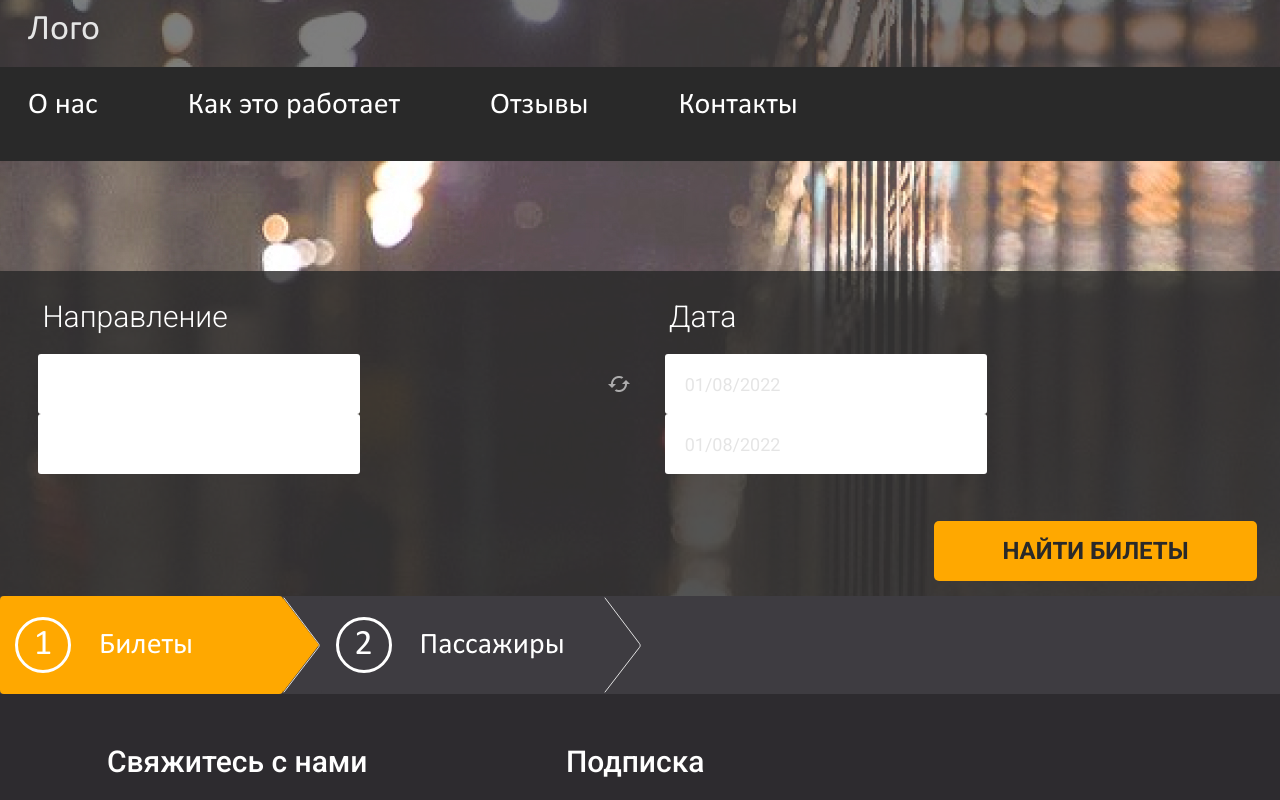
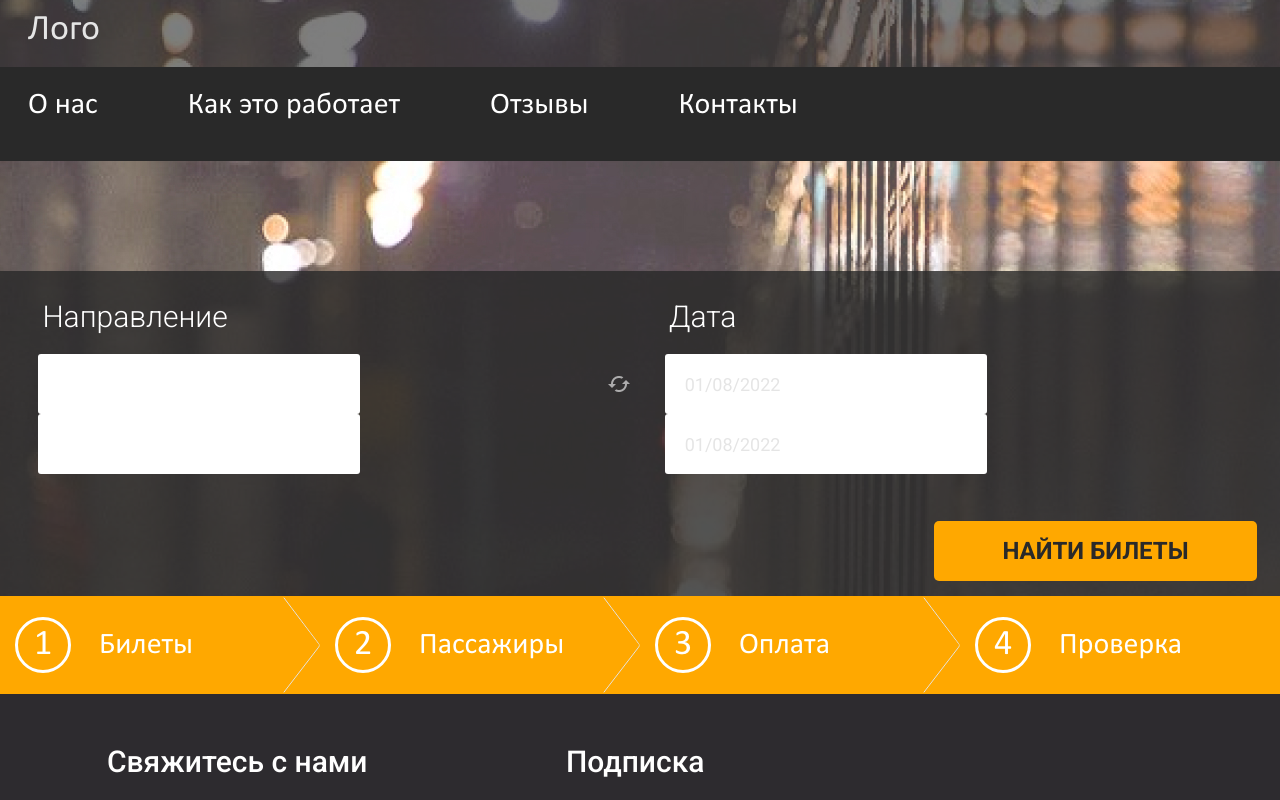
Before and after one commit to r616on/Frontend_Diploma_React, a React (Create React App) app: page / in a window 1280 px wide. Shown: the top 800 px of the page. Built offline with nearby package versions, Linux system fonts and the light colour scheme.

Commit message:
StatusSteps__done

```diff
--- a/src/components/molecules/StatusSteps/StatusSteps.js
+++ b/src/components/molecules/StatusSteps/StatusSteps.js
@@ -1,32 +1,55 @@
 import React from "react";
 // import { Link } from "react-router-dom";
+import classNames from "classnames";
 import "./style.scss";
 
-function StatusSteps() {
-  console.log(Math.sqrt(37.5 * 37.5 + 49 * 49));
+function StatusSteps({ step = 1 }) {
   return (
     <div className="status-steps">
       <div className="status-steps__background ">
         <div className="status-steps__background-left"></div>
-        <div className="status-steps__background-right"></div>
+        <div
+          className="status-steps__background-right"
+          style={step > 3 ? { backgroundColor: "#ffa800" } : null}
+        ></div>
       </div>
       <div className="status-steps__row container">
-        <div className="status-steps__item item active">
+        <div
+          className={classNames("status-steps__item item", {
+            active: step >= 1,
+            previous: step > 1,
+          })}
+        >
           <div className="item__icon">1</div>
           <div className="item__text">Билеты</div>
         </div>
-        <div className="status-steps__item item">
+        <div
+          className={classNames("status-steps__item item", {
+            active: step > 1,
+            previous: step > 2,
+          })}
+        >
           <div className="item__icon">2</div>
           <div className="item__text">Пассажиры</div>
         </div>
-        {/* <div className="status-steps__item item">
+        <div
+          className={classNames("status-steps__item item", {
+            active: step > 2,
+            previous: step > 3,
+          })}
+        >
           <div className="item__icon">3</div>
           <div className="item__text">Оплата</div>
         </div>
-        <div className="status-steps__item item">
+        <div
+          className={classNames("status-steps__item item", {
+            active: step > 3,
+            previous: step > 4,
+          })}
+        >
           <div className="item__icon">4</div>
           <div className="item__text">Проверка</div>
-        </div> */}
+        </div>
       </div>
     </div>
   );
--- a/src/components/molecules/StatusSteps/style.scss
+++ b/src/components/molecules/StatusSteps/style.scss
@@ -15,7 +15,7 @@
 }
 .status-steps__background-left {
   width: 25%;
-  //background: #ffa800;
+  background: #ffa800;
 }
 
 .status-steps__background-right {
@@ -38,12 +38,17 @@
     align-items: center;
     background: #3e3c41;
     z-index: 2;
-    margin-right: 37.5px;
-    border-radius: 4px;
+    margin-right: 37px;
+    // border-radius: 4px;
     &.active {
       background: #ffa800;
       &.item::after {
         display: block;
+      }
+    }
+    &.previous {
+      &.item::before {
+        background-color: #ffa800;
       }
     }
     &::before {
@@ -51,7 +56,7 @@
       position: absolute;
       display: block;
       width: 37px;
-      height: 97px;
+      height: 98px;
       right: -37px;
       background-image: url("./img/arrow.svg");
       background-repeat: no-repeat;
@@ -69,47 +74,19 @@
       bottom: 2px;
       $size: 47px;
       border-top: $size solid transparent;
-      border-left: 36.5px solid #ffa800;
+      border-left: 36px solid #ffa800;
       border-bottom: $size solid transparent;
       z-index: 4;
       display: none;
     }
-    // &::before {
-    //   //content: "";
-    //   position: absolute;
-    //   display: block;
-    //   width: 0;
-    //   height: 0;
-    //   right: -37.5px;
-    //   bottom: 1px;
-    //   $size: 49px;
-    //   border-top: $size solid transparent;
-    //   border-left: 37.5px solid red;
-    //   border-bottom: $size solid transparent;
-    //   z-index: 3;
-    //   background: #3e3c41;
-    // }
-
-    // &::before {
-    //   content: "";
-    //   width: 61.7px;
-    //   display: block;
-    //   position: absolute;
-    //   bottom: 24px;
-    //   right: -8px;
-    //   border-top: 2px solid red;
-    //   transform: rotate(-52deg);
-    // }
-    // &::after {
-    //   content: "";
-    //   width: 61.7px;
-    //   display: block;
-    //   position: absolute;
-    //   top: 24px;
-    //   right: -8px;
-    //   border-top: 2px solid green;
-    //   transform: rotate(52deg);
-    // }
+    &.item:last-child {
+      &.item::before {
+        display: none;
+      }
+      &.item::after {
+        display: none;
+      }
+    }
   }
 
   .item__icon {
--- a/src/components/pages/SelectTrain/SelectTrain.js
+++ b/src/components/pages/SelectTrain/SelectTrain.js
@@ -6,7 +6,7 @@ import StatusSteps from "../../molecules/StatusSteps/StatusSteps";
 function SelectTrain() {
   return (
     <PageTemplate selectTrain>
-      <StatusSteps />
+      <StatusSteps step={4} />
     </PageTemplate>
   );
 }
```
